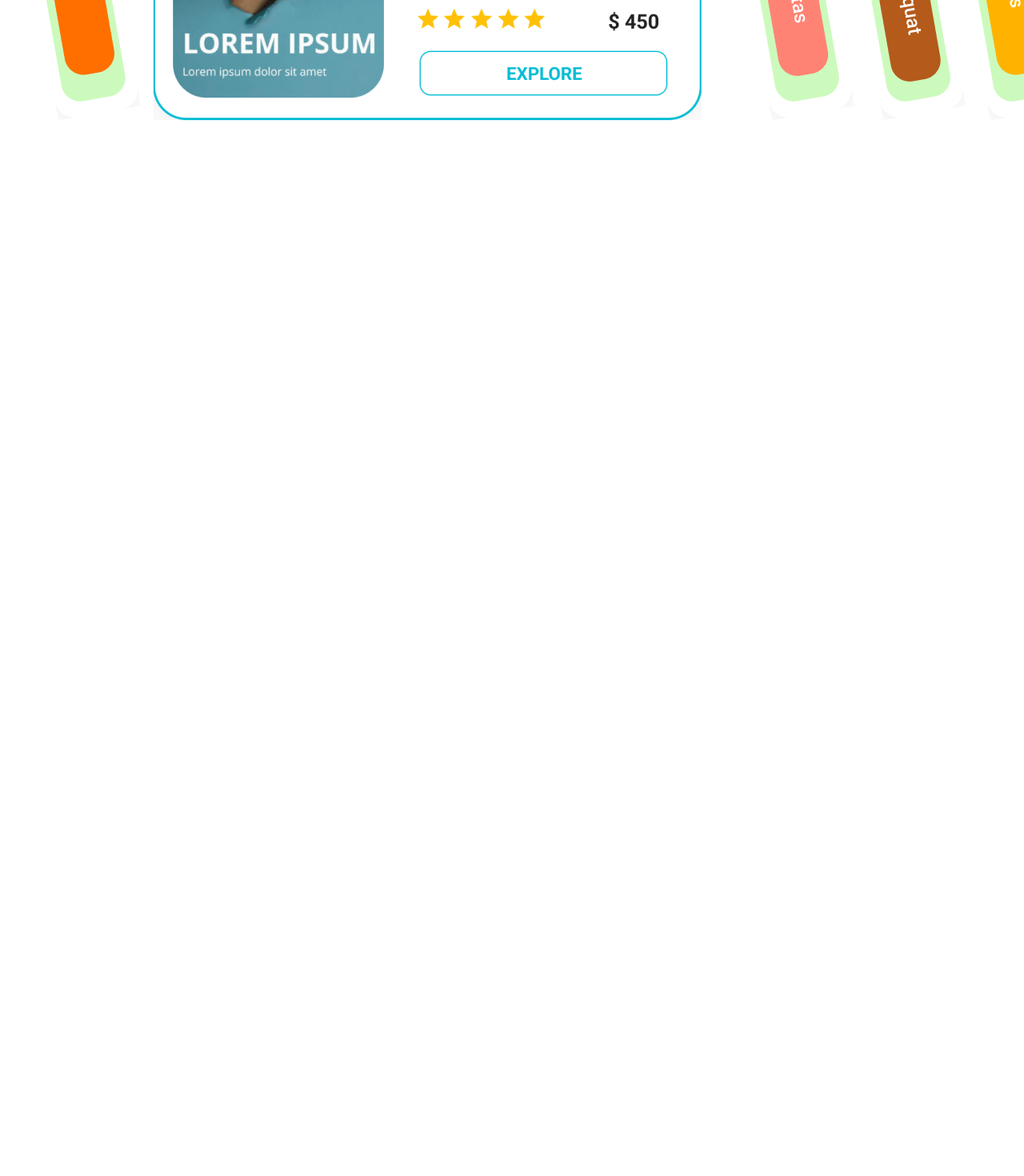
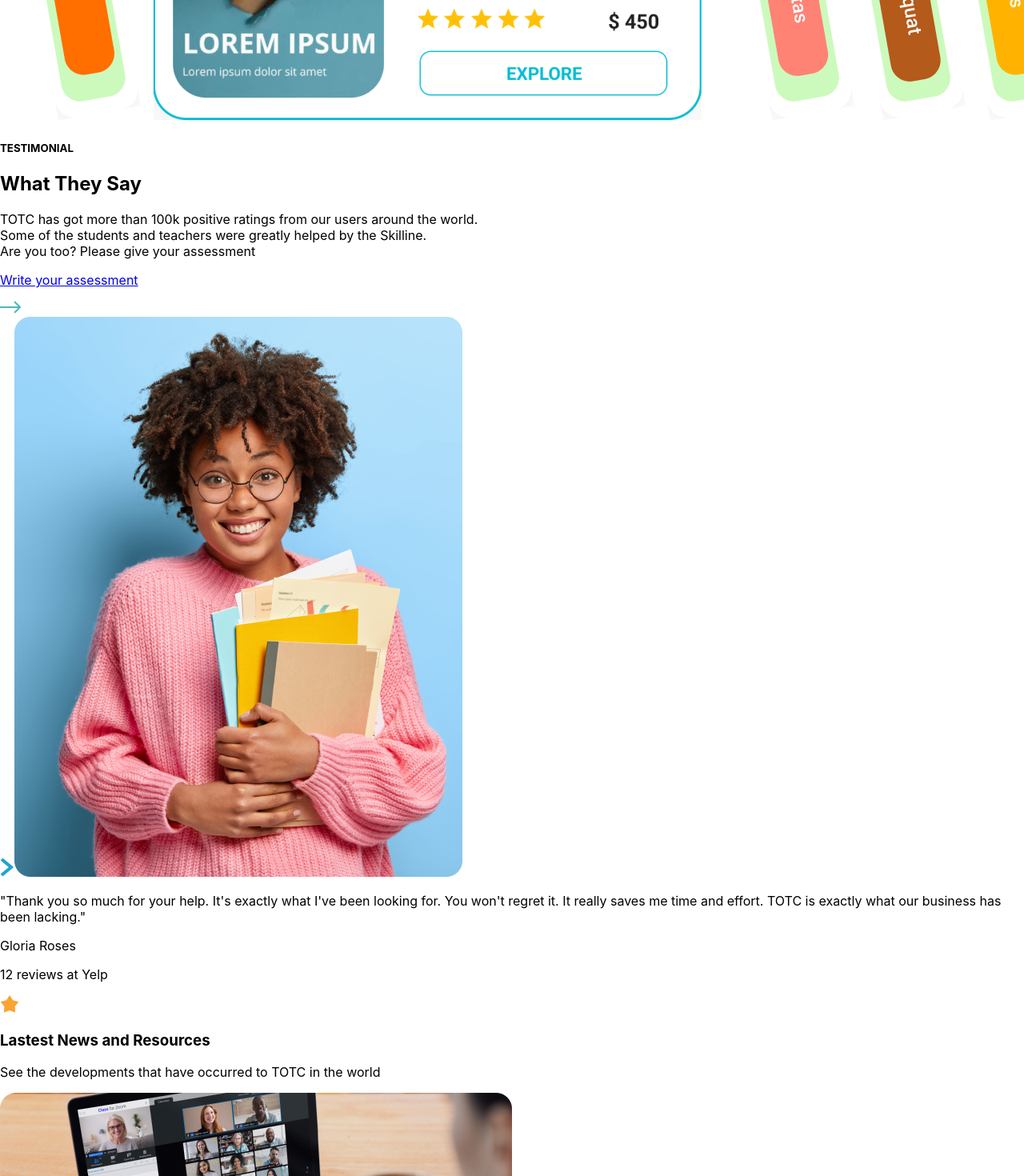
Before and after one commit to ENYO360/e-learning-webpage, a React (Create React App) app: page / in a window 1280 px wide. Shown: the part 9974-11444 px from the top of the page at 80% size. Before the commit the page ends 10129 px from the top, so only its background shows below. Built offline with nearby package versions, Linux system fonts and the light colour scheme.

Commit message:
Still working on the Landing Page

```diff
--- /dev/null
+++ b/src/Components/Landing-page/LatestNews.jsx
@@ -0,0 +1,42 @@
+// This is the contents for LATEST NEWS section of the Landing page
+import NewsCard1 from '../../Images/landing-page/news-card-1.png'
+import { LATESTNEWSARRAY } from './LatestNewsData'
+
+
+export default function LatestNews() {
+    return (
+        <>
+            <div>
+                <div>
+                    <h3>Lastest News and Resources</h3>
+                    <p>See the developments that have occurred to TOTC in the world</p>
+                </div>
+                <div>
+                    <div>
+                        <img src={NewsCard1} alt="News card1" />
+                        <h4>NEWS</h4>
+                        <p>Class, launched less than a year ago by Blackboard co-founder Michael Chasen, integrates exclusively...</p>
+                        <a href="#">Read more</a>
+                    </div>
+                    <div>
+                        <div>
+                            {
+                            LATESTNEWSARRAY.map((item) =>
+                                <>
+                                    <div>
+                                        <img src={item.image} alt="news image" />
+                                        <h4>{item.newsTag}</h4>
+                                    </div>
+                                    <div>
+                                        <h4>{item.headline}</h4>
+                                        <p>{item.details}</p>
+                                    </div>
+                                </>
+                            )}
+                        </div>
+                    </div>
+                </div>
+            </div>
+        </>
+    )
+}
--- /dev/null
+++ b/src/Components/Landing-page/LatestNewsData.jsx
@@ -0,0 +1,26 @@
+// The data below is mapped into the Latest News section of the Landing Page.
+import NewsCard2 from '../../Images/landing-page/news-card-2.png'
+import NewsCard3 from '../../Images/landing-page/news-card-3.png'
+import NewsCard4 from '../../Images/landing-page/news-card-4.png'
+
+
+export const LATESTNEWSARRAY = [
+    {
+        image: NewsCard2,
+        newsTag: 'PRESS RELEASE',
+        headline: 'Class Technologies Inc. Closes $30 Million Series A Financing to Meet High Demand',
+        details: 'Class Technologies Inc., the company that created Class,...'
+    },
+    {
+        image: NewsCard3,
+        newsTag: 'NEWS',
+        headline: 'Zoom’s earliest investors are betting millions on a better Zoom for schools',
+        details: 'Zoom was never created to be a consumer product. Nonetheless, the...'
+    },
+    {
+        image: NewsCard4,
+        newsTag: 'NEWS',
+        headline: 'Former Blackboard CEO Raises $16M to Bring LMS Features to Zoom Classrooms',
+        details: 'This year, investors have reaped big financial returns from betting on Zoom...'
+    }
+]
--- a/src/Components/Landing-page/Main.jsx
+++ b/src/Components/Landing-page/Main.jsx
@@ -3,6 +3,8 @@ import { CloudData } from './SuccessData'
 import WhatIsTOTC from './WhatIsTOTC'
 import OurFeatures from './OurFeatures'
 import ExplorCourses from './ExploreCourses'
+import LatestNews from './LatestNews'
+import Testimonial from './Testimonial'
 
 
 
@@ -56,6 +58,8 @@ export default function Main() {
                 </div>
                 <div className='main-section3'>
                     <ExplorCourses />
+                    <Testimonial />
+                    <LatestNews />
                 </div>
             </div>
         </>
--- /dev/null
+++ b/src/Components/Landing-page/TestifierData.jsx
@@ -0,0 +1,14 @@
+import GloriaRose from '../../Images/landing-page/gloria-rose.png'
+import Star from '../../Images/landing-page/Star.png'
+
+export const TESTIFIERDATA = [
+    {
+        image: GloriaRose,
+        testimony: `"Thank you so much for your help. It's exactly what
+         I've been looking for. You won't regret it. It really saves me time
+         and effort. TOTC is exactly what our business has been lacking."`,
+         testifier: 'Gloria Roses',
+         rating: Star,
+         noOfReviews: '12 reviews at Yelp'
+    }
+]
--- /dev/null
+++ b/src/Components/Landing-page/Testimonial.jsx
@@ -0,0 +1,40 @@
+// This is the contents for the TESTIMONIAL section of the Landing page
+import { TESTIFIERDATA } from './TestifierData'
+import ForwardIcon from '../../Images/landing-page/forward-icon-1.png'
+import ForwardIcon2 from '../../Images/landing-page/forward-icon-2.png'
+
+export default function Testimonial() {
+    return (
+        <>
+            <div>
+                <h5>TESTIMONIAL</h5>
+                <h2>What They Say</h2>
+                <p>
+                    TOTC has got more than 100k positive ratings from our users around the world. <br />
+                    Some of the students and teachers were greatly helped by the Skilline. <br />
+                    Are you too? Please give your assessment
+                </p>
+                <a href="#">
+                    <p>Write your assessment</p>
+                    <img src={ForwardIcon} alt="forward Icon" />
+                </a>
+            </div>
+            <div>
+                <img src={ForwardIcon2} alt="Forward Icon" />
+                {TESTIFIERDATA.map((item) =>
+                    <>
+                        <img src={item.image} alt="" />
+                        <div>
+                            <p>{item.testimony}</p>
+                            <p>{item.testifier}</p>
+                            <div>
+                                <p>{item.noOfReviews}</p>
+                                <img src={item.rating} alt="rating stars" />
+                            </div>
+                        </div>
+                    </>
+                )}
+            </div>
+        </>
+    )
+}
```
Also changed, not shown: src/Images/landing-page/news-card-3.png (added).
